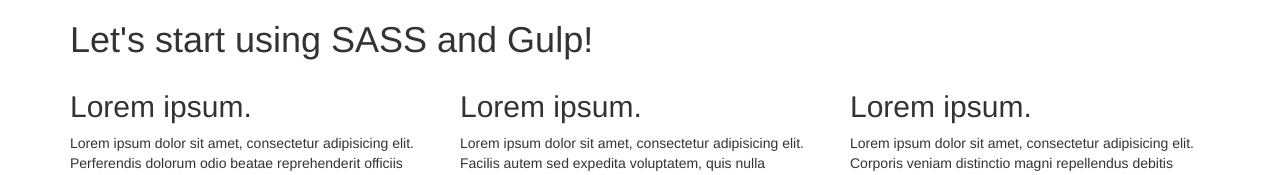
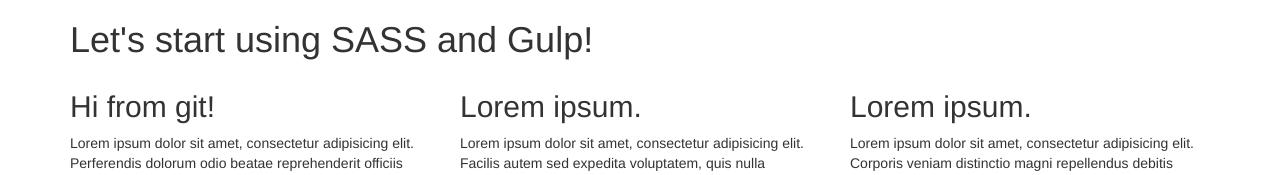
Before and after one commit to DmitryStremous/band_bootstrap, a website: page app/index.html in a window 1280 px wide. Shown: the top 175 px of the page. Drawn offline with nearby package versions, Linux system fonts and the light colour scheme.

Commit message:
Changed the heading of first column

```diff
--- a/app/index.html
+++ b/app/index.html
@@ -16,7 +16,7 @@
     </div>
     <div class="row">
       <div class="col-xs-4">
-        <h2>Lorem ipsum.</h2>
+        <h2>Hi from git!</h2>
         <p>Lorem ipsum dolor sit amet, consectetur adipisicing elit. Perferendis dolorum odio beatae reprehenderit officiis quos ipsum blanditiis ducimus perspiciatis laudantium, maiores nisi, hic possimus in!</p>
       </div>
       <div class="col-xs-4">
```
